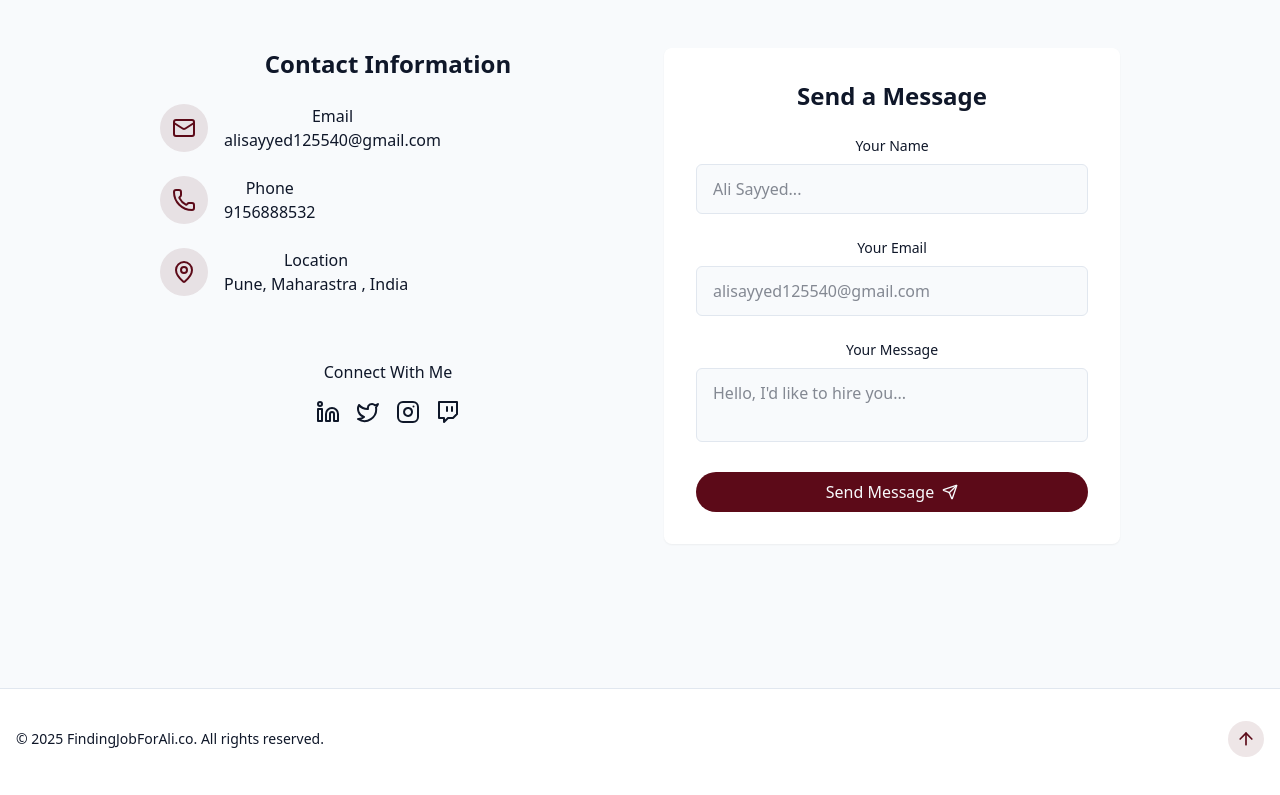
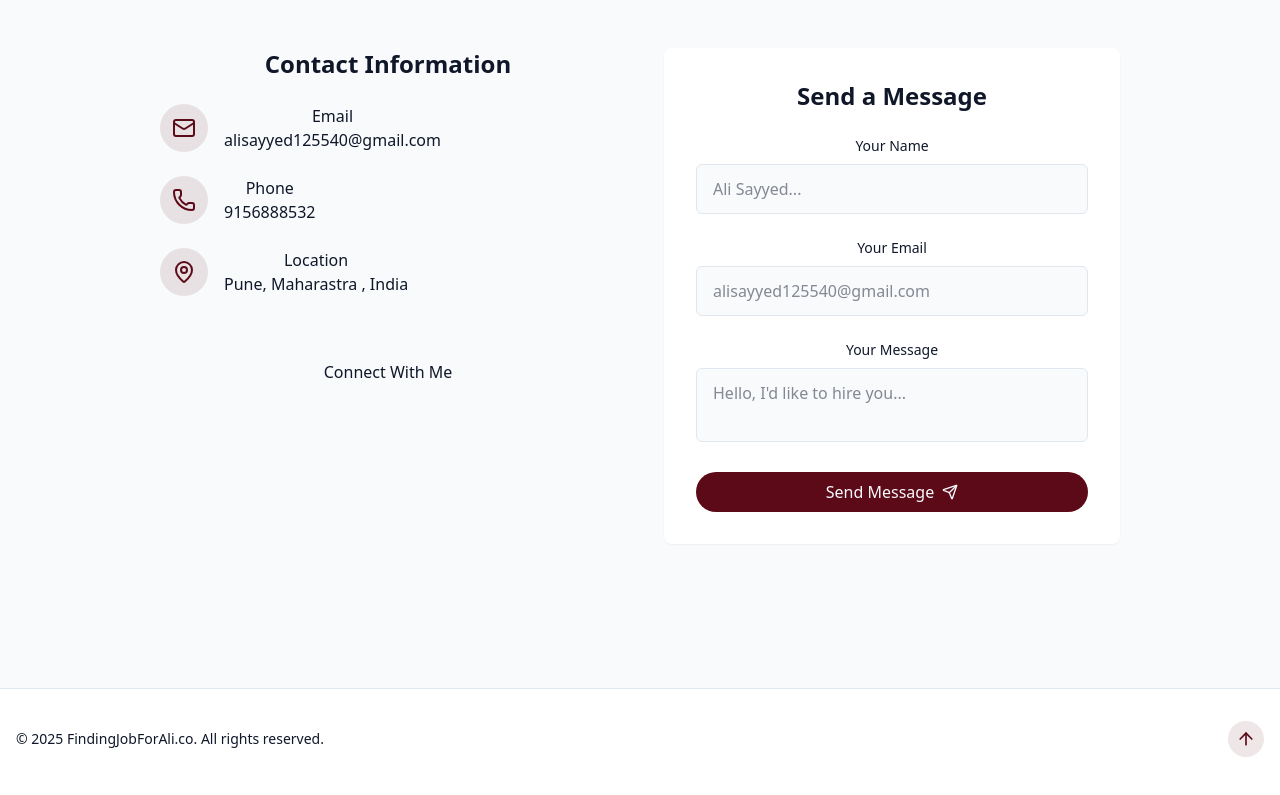
Before and after one commit to Alisayyed04/Portfolio-website, a React (Vite) app: page / in a window 1280 px wide. Shown: the part 3566-4361 px from the top of the page. Built offline with nearby package versions, Linux system fonts and the light colour scheme.

Commit message:
Updated the contact section

```diff
--- a/src/components/ContactSection.jsx
+++ b/src/components/ContactSection.jsx
@@ -93,18 +93,7 @@ import {
             <div className="pt-8">
               <h4 className="font-medium mb-4"> Connect With Me</h4>
               <div className="flex space-x-4 justify-center">
-                  <a href="#" target="_blank">
-                    <Linkedin />
-                  </a>
-                  <a href="#" target="_blank">
-                    <Twitter />
-                  </a>
-                  <a href="#" target="_blank">
-                    <Instagram />
-                  </a>
-                  <a href="#" target="_blank">
-                    <Twitch />
-                  </a>
+
               </div>
             </div>
           </div>
```
Lines whose indentation alone changed are shown as unchanged.
